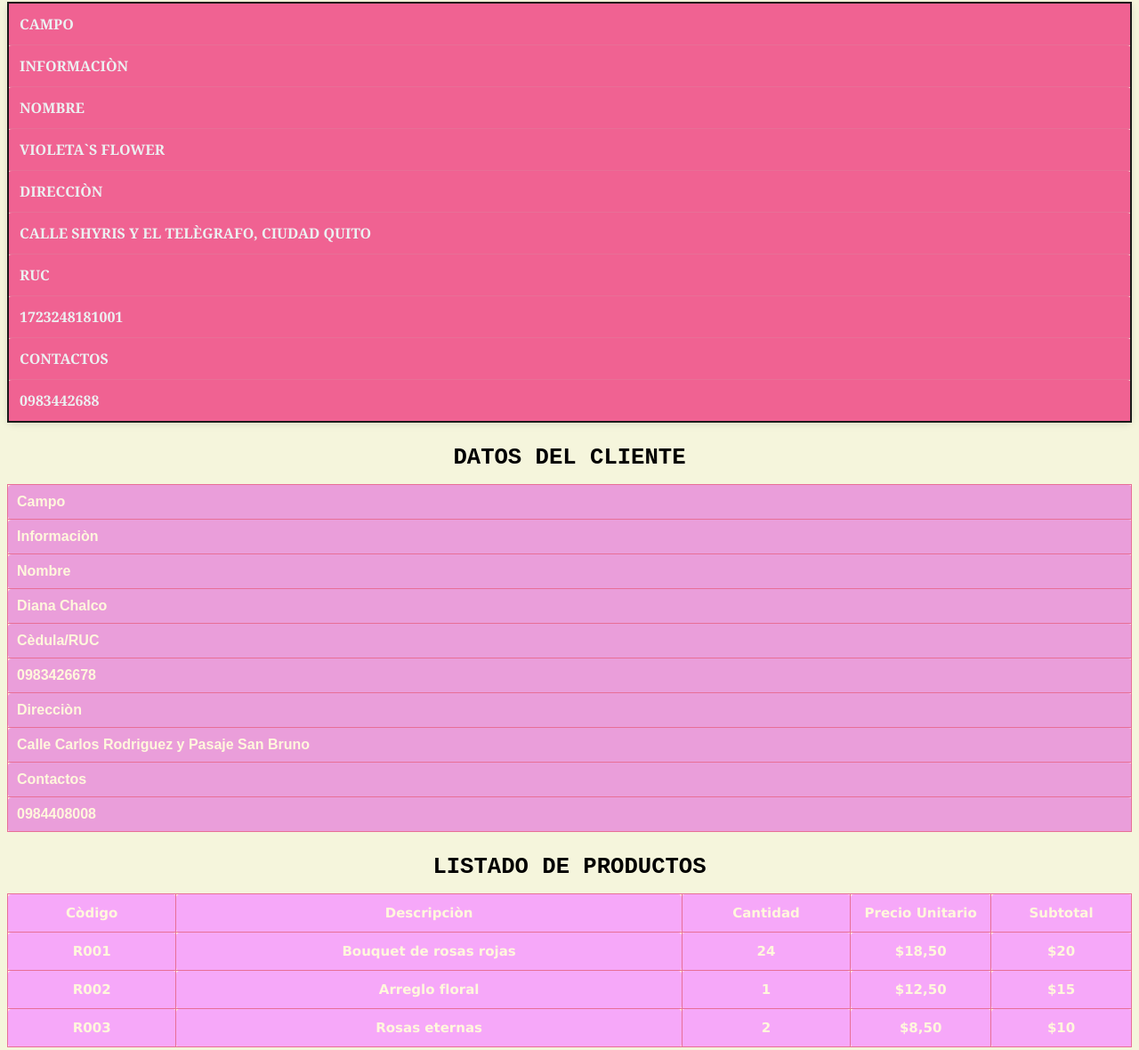
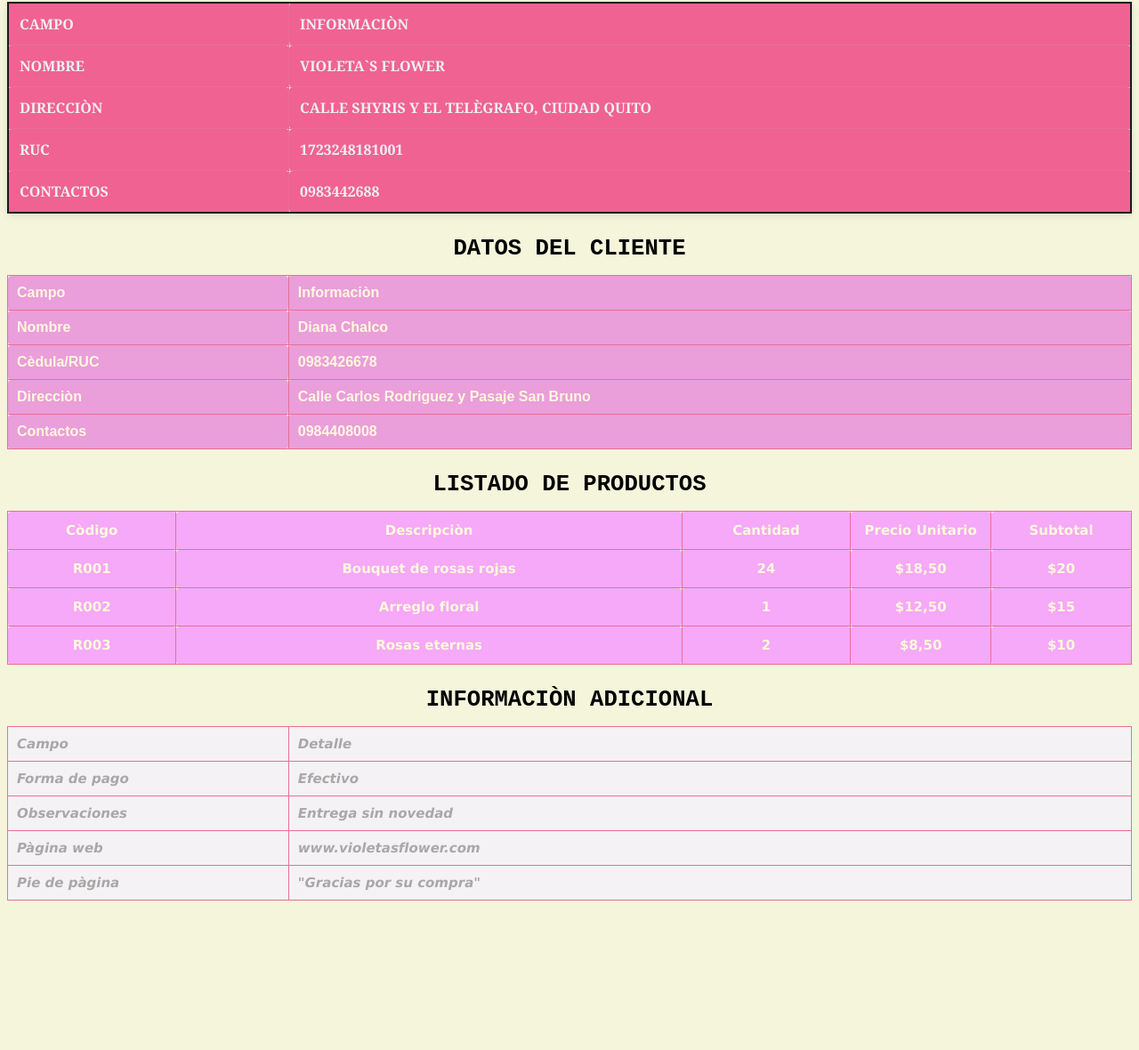
Before and after one commit to DianaChalco1/Mi_Empresa_Diana_Chalco, a plain HTML site: page index.html in a window 1280 px wide. Shown: the part 125-1305 px from the top of the page at 89% size. After the commit the page ends 1157 px from the top, so only its background shows below. Drawn offline with Linux system fonts and the light colour scheme.

Commit message:
Creaciòn de estilo

```diff
--- a/index.html
+++ b/index.html
@@ -4,27 +4,57 @@
     <meta charset="UTF-8">
     <meta name="viewport" content="width=device-width, initial-scale=1.0">
     <title>Factura de venta</title>
-    <link rel="stylesheet" href="styles.css">
+    <link rel="stylesheet" href="/public/styles.css">
 </head>
 <body>
     <h1>FACTURA</h1>
 
 <h2> DATOS DE LA EMPRESA</h2>
 <table>
-    <tr><th>Campo<tr><th>Informaciòn</th></tr>
-    <tr><th>Nombre<tr><th>Violeta`s Flower</th></tr>
-    <tr><th>Direcciòn<tr><th>Calle Shyris y El telègrafo, Ciudad Quito</th></tr>
-    <tr><th>RUC<tr><th>1723248181001</th></tr>
-    <tr><th>Contactos<tr><th>0983442688</th></tr>
+    <tr>
+        <th>Campo</th>
+        <th>Informaciòn</th>
+    </tr>
+    <tr>
+        <th>Nombre</th>
+        <th>Violeta`s Flower</th>
+    </tr>
+    <tr>
+        <th>Direcciòn</th>
+        <th>Calle Shyris y El telègrafo, Ciudad Quito</th>
+    </tr>
+    <tr>
+        <th>RUC</th>
+        <th>1723248181001</th>
+    </tr>
+    <tr>
+        <th>Contactos</th>
+        <th>0983442688</th>
+    </tr>
 </table>
 
 <h2>DATOS DEL CLIENTE</h2>
 <table>
-    <tr><th>Campo<tr><th>Informaciòn</th></tr>
-    <tr><th>Nombre<tr><th>Diana Chalco</th></tr>
-    <tr><th>Cèdula/RUC<tr><th>0983426678</th></tr>
-    <tr><th>Direcciòn<tr><th>Calle Carlos Rodriguez y Pasaje San Bruno</th></tr>
-    <tr><th>Contactos<tr><th>0984408008</th></tr>
+    <tr>
+        <th>Campo</th>
+        <th>Informaciòn</th>
+    </tr>
+    <tr>
+        <th>Nombre</th>
+        <th>Diana Chalco</th>
+    </tr>
+    <tr>
+        <th>Cèdula/RUC</th>
+        <th>0983426678</th>
+    </tr>
+    <tr>
+        <th>Direcciòn</th>
+        <th>Calle Carlos Rodriguez y Pasaje San Bruno</th>
+    </tr>
+    <tr>
+        <th>Contactos</th>
+        <th>0984408008</th>
+    </tr>
 </table>
 
 <h2>LISTADO DE PRODUCTOS</h2>
@@ -65,11 +95,26 @@
 <h2>INFORMACIÒN ADICIONAL</h2>
 
 <table>
-    <tr><th>Campo<tr><th>Detalle</th></tr>
-    <tr><th>Forma de pago<tr><th>Efectivo</th></tr>
-    <tr><th>Observaciones<tr><th>Entrega sin novedad</th></tr>
-    <tr><th>Pàgina web<tr><th>www.violetasflower.com</th></tr>
-    <tr><th>Pie de pàgina<tr><th>"Gracias por su compra"</th></tr>
+    <tr>
+        <th>Campo</th>
+        <th>Detalle</th>
+    </tr>
+    <tr>
+        <th>Forma de pago</th>
+        <th>Efectivo</th>
+    </tr>
+    <tr>
+        <th>Observaciones</th>
+        <th>Entrega sin novedad</th>
+    </tr>
+    <tr>
+        <th>Pàgina web</th>
+        <th>www.violetasflower.com</th>
+    </tr>
+    <tr>
+        <th>Pie de pàgina</th>
+        <th>"Gracias por su compra"</th>
+    </tr>
 
 </table>
 
```
Also changed, not shown: public/styles.css (renamed from styles.css).
